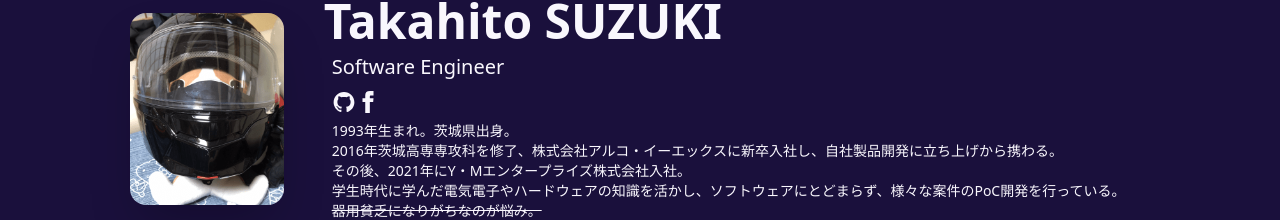
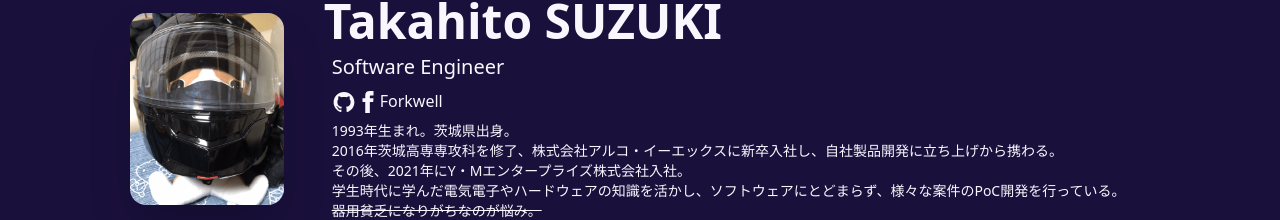
Before and after one commit to suzuki55x/portfolio, a Nuxt app: page / in a window 1280 px wide. Shown: the part 203-423 px from the top of the page. Built offline with nearby package versions, Linux system fonts and the light colour scheme.

Commit message:
Add Forkwell portfolio

```diff
--- a/components/Hero.vue
+++ b/components/Hero.vue
@@ -25,6 +25,9 @@
               </path>
             </svg>
           </a>
+          <a href="https://portfolio.forkwell.com/@suzuki55x" class="link-hover">
+            Forkwell
+          </a>
         </div>
         <p class="pl-2 text-sm m-2">
           1993年生まれ。茨城県出身。
```
